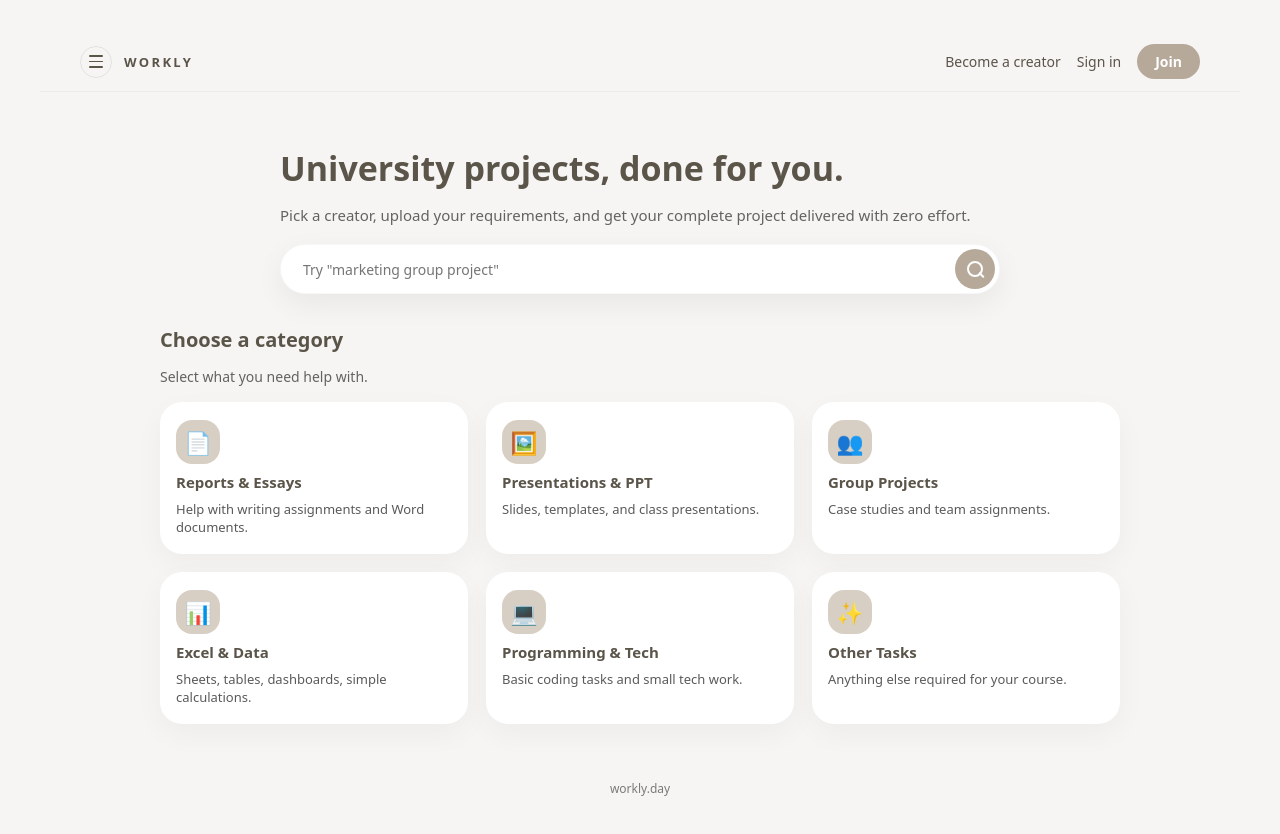
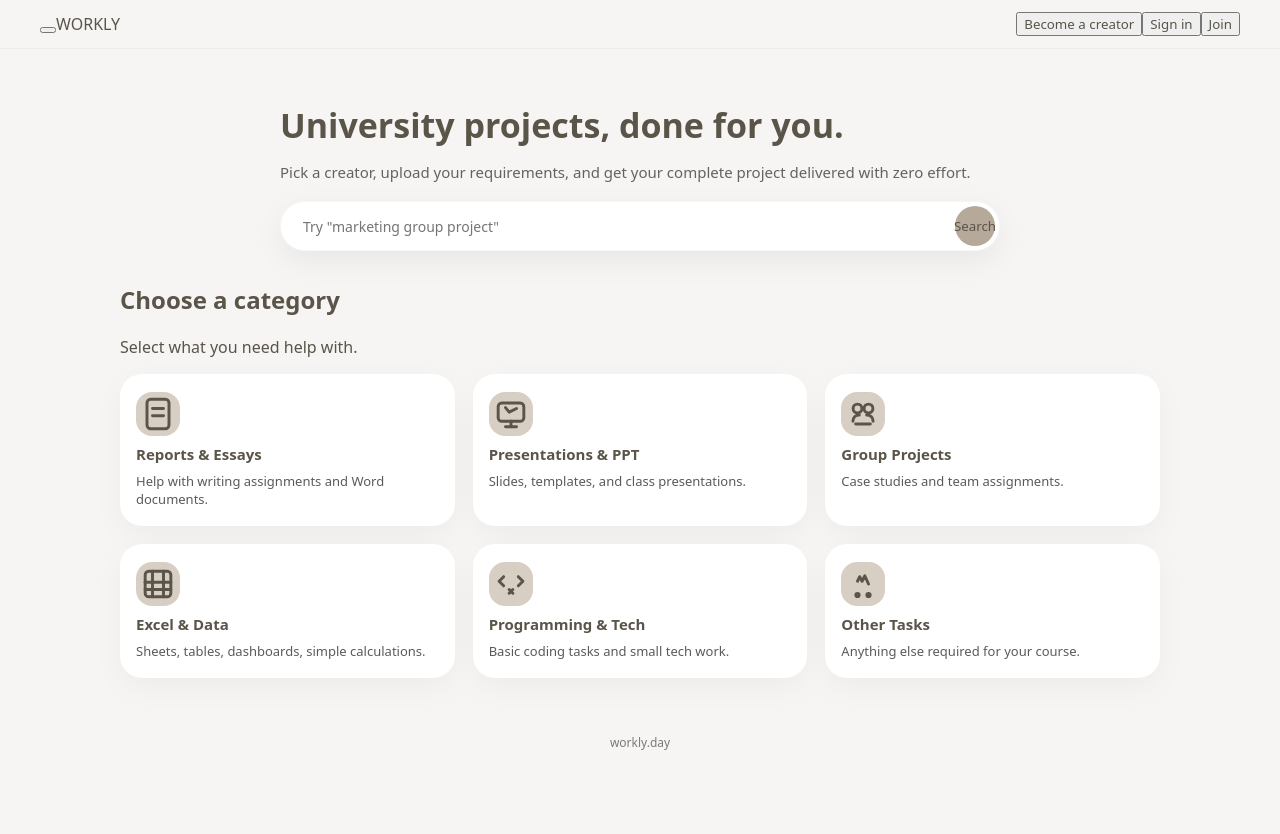
Before and after one commit to SEBRAHEIM/workly-landing, a Next.js app: page / in a window 1280 px wide. Shown: the top 834 px of the page. After the commit the page ends 800 px from the top, so only its background shows below. Built offline with nearby package versions, Linux system fonts and the light colour scheme.

Commit message:
Replace emoji category icons with clean SVG icons

```diff
--- a/pages/index.js
+++ b/pages/index.js
@@ -1,114 +1,200 @@
 import Head from "next/head";
-import Link from "next/link";
 
-export default function HomePage() {
+function CategoryIcon({ type }) {
+  const commonProps = {
+    viewBox: "0 0 24 24",
+    "aria-hidden": "true",
+    stroke: "currentColor",
+    strokeWidth: "1.6",
+    fill: "none",
+    strokeLinecap: "round",
+    strokeLinejoin: "round",
+  };
+
+  if (type === "reports") {
+    return (
+      <div className="cat-icon" style={{ color: "var(--sand-5)" }}>
+        <svg {...commonProps}>
+          <rect x="6" y="4" width="12" height="16" rx="2" ry="2" />
+          <line x1="9" y1="9" x2="15" y2="9" />
+          <line x1="9" y1="13" x2="15" y2="13" />
+        </svg>
+      </div>
+    );
+  }
+
+  if (type === "presentations") {
+    return (
+      <div className="cat-icon" style={{ color: "var(--sand-5)" }}>
+        <svg {...commonProps}>
+          <rect x="5" y="6" width="14" height="10" rx="2" ry="2" />
+          <polyline points="9 8.5 11 11 15 9" />
+          <line x1="12" y1="16" x2="12" y2="19" />
+          <line x1="9" y1="19" x2="15" y2="19" />
+        </svg>
+      </div>
+    );
+  }
+
+  if (type === "groups") {
+    return (
+      <div className="cat-icon" style={{ color: "var(--sand-5)" }}>
+        <svg {...commonProps}>
+          <circle cx="9" cy="9" r="2.4" />
+          <circle cx="15" cy="9" r="2.4" />
+          <path d="M6.5 16c0-2 1.3-3.5 3.5-3.5" />
+          <path d="M17.5 16c0-2-1.3-3.5-3.5-3.5" />
+          <path d="M8 17.5h8" />
+        </svg>
+      </div>
+    );
+  }
+
+  if (type === "excel") {
+    return (
+      <div className="cat-icon" style={{ color: "var(--sand-5)" }}>
+        <svg {...commonProps}>
+          <rect x="5" y="5" width="14" height="14" rx="2" ry="2" />
+          <line x1="9" y1="5" x2="9" y2="19" />
+          <line x1="15" y1="5" x2="15" y2="19" />
+          <line x1="5" y1="11" x2="19" y2="11" />
+          <line x1="5" y1="15" x2="19" y2="15" />
+        </svg>
+      </div>
+    );
+  }
+
+  if (type === "programming") {
+    return (
+      <div className="cat-icon" style={{ color: "var(--sand-5)" }}>
+        <svg {...commonProps}>
+          <polyline points="8 8 5.5 10.5 8 13" />
+          <polyline points="16 8 18.5 10.5 16 13" />
+          <line x1="11" y1="15" x2="13" y2="17" />
+          <line x1="13" y1="15" x2="11" y2="17" />
+        </svg>
+      </div>
+    );
+  }
+
+  if (type === "other") {
+    return (
+      <div className="cat-icon" style={{ color: "var(--sand-5)" }}>
+        <svg {...commonProps}>
+          <path d="M9 10.5L10.2 8 11.5 10.5 13 7.5 15 12" />
+          <circle cx="9" cy="18" r="0.9" fill="currentColor" />
+          <circle cx="15" cy="18" r="0.9" fill="currentColor" />
+        </svg>
+      </div>
+    );
+  }
+
+  return (
+    <div className="cat-icon" style={{ color: "var(--sand-5)" }}>
+      <svg {...commonProps}>
+        <circle cx="12" cy="12" r="5" />
+      </svg>
+    </div>
+  );
+}
+
+export default function Home() {
   return (
     <>
       <Head>
         <title>Workly – University projects, done for you.</title>
         <meta
           name="description"
-          content="Upload your rubrics, choose a creator, and get your full university project delivered."
+          content="Pick a creator, upload your requirements, and get your complete project delivered with zero effort."
         />
       </Head>
-
-      <div className="home-root">
+      <div className="page-root">
+        <div className="page-shell">
           <header className="home-header">
-          <div className="home-nav-left">
-            <button className="hamburger" aria-label="Open menu">
-              <span />
+            <div className="home-header-left">
+              <button className="nav-burger" aria-label="Open menu">
                 <span />
                 <span />
               </button>
-            <span className="brand">WORKLY</span>
+              <span className="nav-logo">WORKLY</span>
             </div>
-
-          <div className="home-nav-right">
-            <Link href="/creator/apply" className="nav-link">
-              Become a creator
-            </Link>
-            <Link href="/auth/login" className="nav-link">
-              Sign in
-            </Link>
-            <Link href="/auth/signup" className="nav-join">
-              Join
-            </Link>
-          </div>
+            <nav className="home-header-right">
+              <button className="nav-link">Become a creator</button>
+              <button className="nav-link">Sign in</button>
+              <button className="nav-cta">Join</button>
+            </nav>
           </header>
 
           <main className="home-main">
             <section className="hero">
+              <div className="hero-text">
                 <h1>University projects, done for you.</h1>
                 <p>
                   Pick a creator, upload your requirements, and get your complete
                   project delivered with zero effort.
                 </p>
-
-            <form
-              className="hero-search"
-              onSubmit={(e) => {
-                e.preventDefault();
-              }}
-            >
+              </div>
+              <form className="hero-search" onSubmit={(e) => e.preventDefault()}>
                 <input
                   type="text"
                   placeholder='Try "marketing group project"'
+                  className="hero-search-input"
                 />
-              <button type="submit" aria-label="Search">
-                <span className="search-icon" />
+                <button type="submit" className="hero-search-button">
+                  <span className="hero-search-icon" aria-hidden="true" />
+                  <span className="sr-only">Search</span>
                 </button>
               </form>
             </section>
 
-          <section className="categories">
-            <header className="categories-header">
+            <section className="category-section">
+              <div className="category-header">
                 <h2>Choose a category</h2>
                 <p>Select what you need help with.</p>
-            </header>
+              </div>
 
               <div className="cat-grid">
-              <button className="cat-card">
-                <div className="cat-icon">📄</div>
+                <div className="cat-card">
+                  <CategoryIcon type="reports" />
                   <h3>Reports &amp; Essays</h3>
                   <p>Help with writing assignments and Word documents.</p>
-              </button>
+                </div>
 
-              <button className="cat-card">
-                <div className="cat-icon">🖼️</div>
+                <div className="cat-card">
+                  <CategoryIcon type="presentations" />
                   <h3>Presentations &amp; PPT</h3>
                   <p>Slides, templates, and class presentations.</p>
-              </button>
+                </div>
 
-              <button className="cat-card">
-                <div className="cat-icon">👥</div>
+                <div className="cat-card">
+                  <CategoryIcon type="groups" />
                   <h3>Group Projects</h3>
                   <p>Case studies and team assignments.</p>
-              </button>
+                </div>
 
-              <button className="cat-card">
-                <div className="cat-icon">📊</div>
+                <div className="cat-card">
+                  <CategoryIcon type="excel" />
                   <h3>Excel &amp; Data</h3>
                   <p>Sheets, tables, dashboards, simple calculations.</p>
-              </button>
+                </div>
 
-              <button className="cat-card">
-                <div className="cat-icon">💻</div>
+                <div className="cat-card">
+                  <CategoryIcon type="programming" />
                   <h3>Programming &amp; Tech</h3>
                   <p>Basic coding tasks and small tech work.</p>
-              </button>
+                </div>
 
-              <button className="cat-card">
-                <div className="cat-icon">✨</div>
+                <div className="cat-card">
+                  <CategoryIcon type="other" />
                   <h3>Other Tasks</h3>
                   <p>Anything else required for your course.</p>
-              </button>
+                </div>
               </div>
             </section>
           </main>
 
-        <footer className="home-footer">
-          <span>workly.day</span>
-        </footer>
+          <footer className="home-footer">workly.day</footer>
+        </div>
       </div>
     </>
   );
```
Lines whose indentation alone changed are shown as unchanged.
